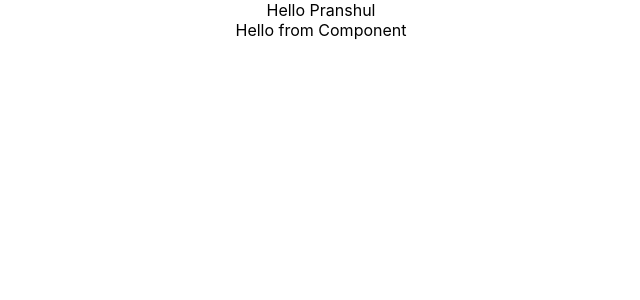
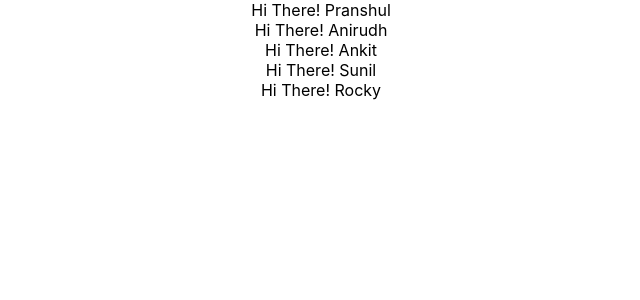
Before and after one commit to pranshulagrawal/React-learning, a React (Create React App) app: page / in a window 1280 px wide. Shown: the top 300 px of the page, without its empty margins (319-959 px from the left). Built offline with nearby package versions, Linux system fonts and the light colour scheme.

Commit message:
props react

```diff
--- a/src/App.jsx
+++ b/src/App.jsx
@@ -2,10 +2,13 @@ import "./App.css";
 import Hello from "./components/Hello";
 
 function App() {
-  const name = "Pranshul";
   return (
     <div className="App">
-      Hello {name} <Hello />
+      <Hello name="Pranshul" message="Hi There!" />
+      <Hello name="Anirudh" message="Hi There!" />
+      <Hello name="Ankit" message="Hi There!" />
+      <Hello name="Sunil" message="Hi There!" />
+      <Hello name="Rocky" message="Hi There!" />
     </div>
   );
 }
--- a/src/components/Hello.jsx
+++ b/src/components/Hello.jsx
@@ -1,7 +1,11 @@
 import React from "react";
 
-const Hello = () => {
-  return <div>Hello from Component</div>;
+const Hello = (props) => {
+  return (
+    <div>
+      {props.message} {props.name}
+    </div>
+  );
 };
 
 export default Hello;
```
